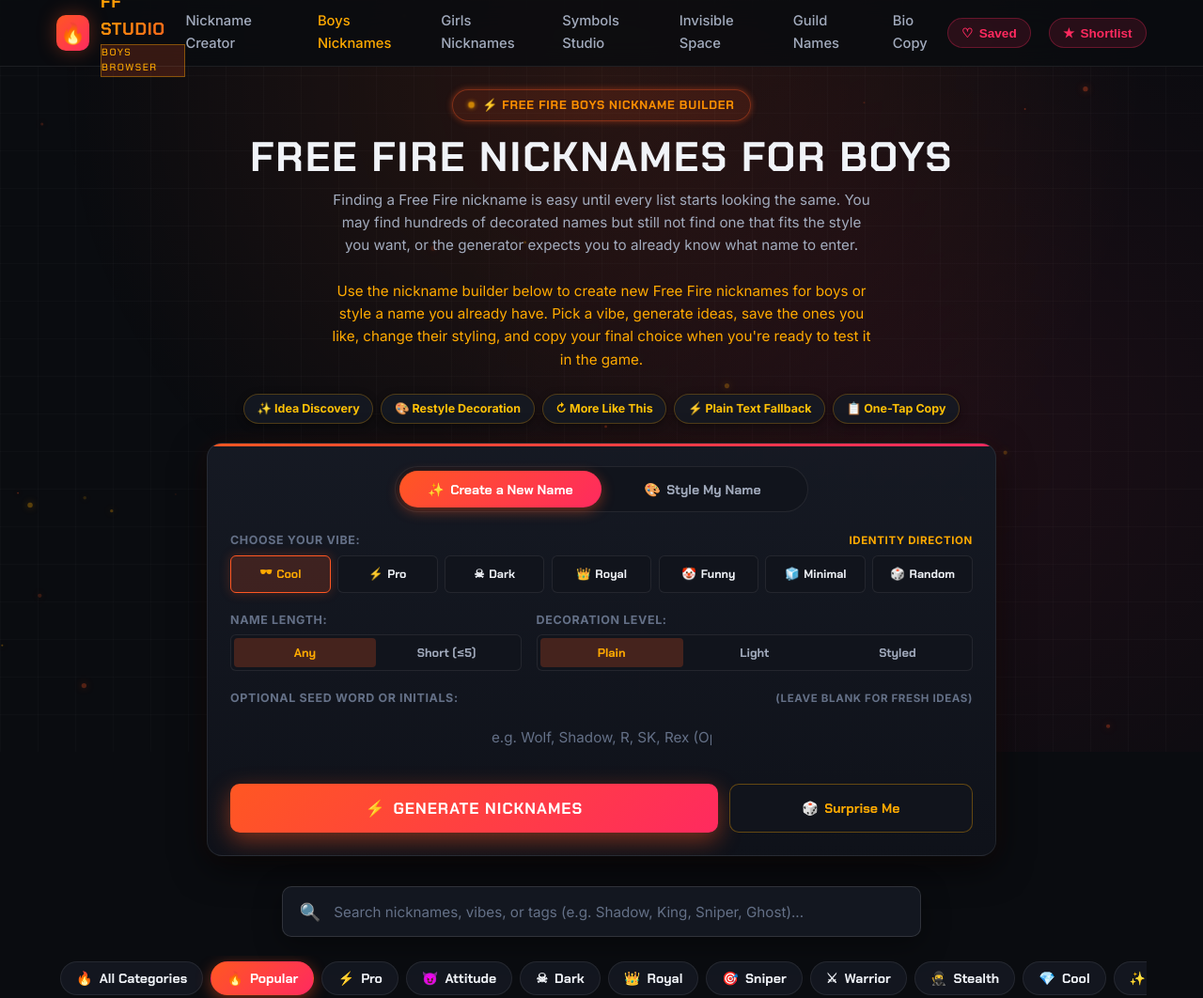
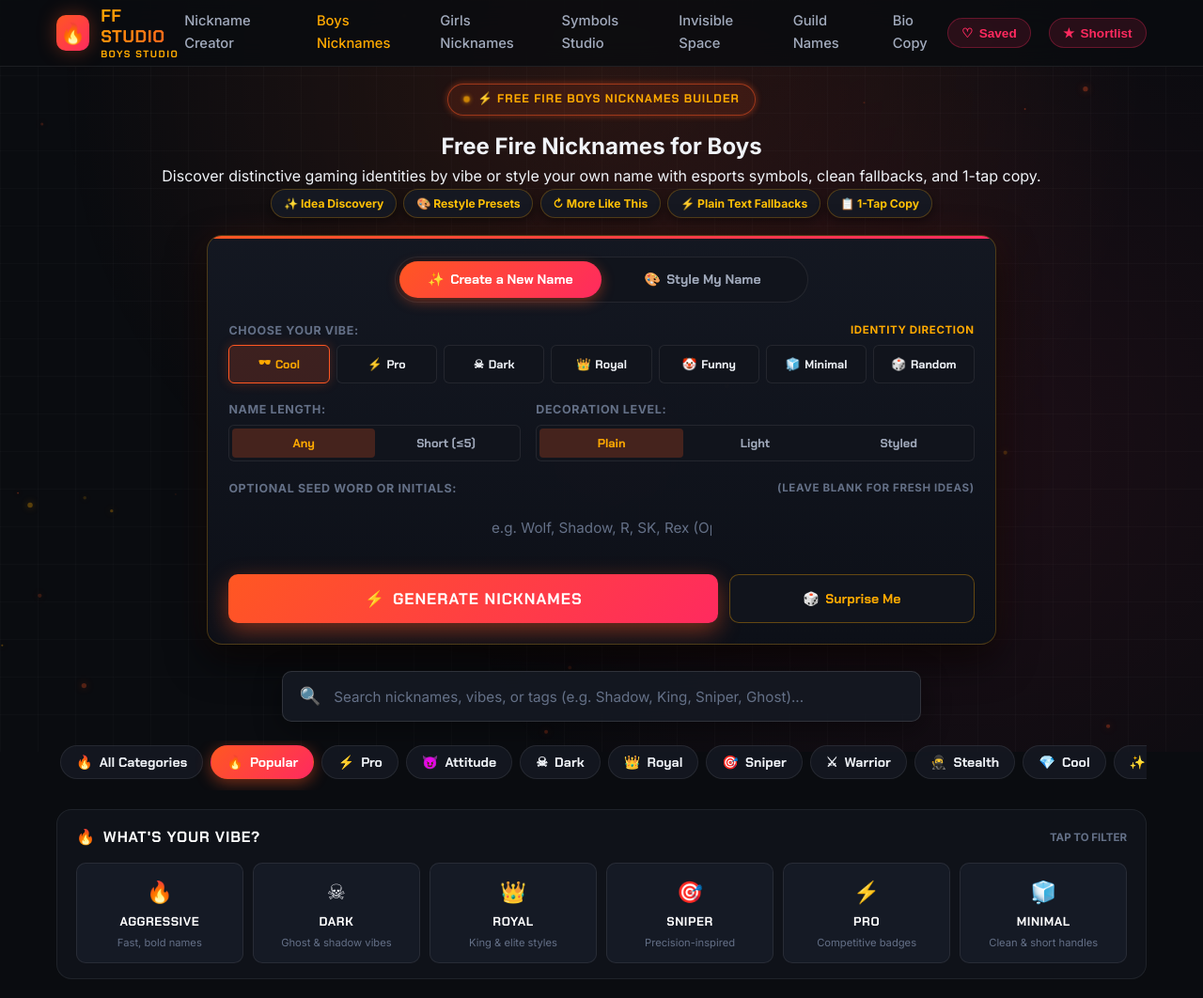
Before and after one commit to infowebpostpro-afk/freefire, a plain HTML site: page free-fire-nicknames-for-boys/index.html in a window 1280 px wide. Shown: the top 1062 px of the page at 94% size. Drawn offline with Linux system fonts and the light colour scheme.

Commit message:
style(boys-hero): redesign UI/UX hero section for above-the-fold builder visibility and clean branding

```diff
--- a/css/style.css
+++ b/css/style.css
@@ -165,10 +165,12 @@ body {
   font-size: 1.15rem;
   font-weight: 800;
   letter-spacing: 0.5px;
+  line-height: 1.2;
   text-transform: uppercase;
   background: var(--fire-gradient-gold);
   -webkit-background-clip: text;
   -webkit-text-fill-color: transparent;
+  padding-top: 2px;
 }
 
 .brand-badge {
--- a/free-fire-nicknames-for-boys/css/boys-browser.css
+++ b/free-fire-nicknames-for-boys/css/boys-browser.css
@@ -14,48 +14,11 @@
 
 /* Header Badge */
 .brand-badge.boys-badge {
-  background: rgba(255, 87, 34, 0.18);
-  color: #ffaa00;
-  border: 1px solid rgba(255, 170, 0, 0.4);
-}
-
-/* Hero Section */
-.boys-hero {
-  padding: 1.75rem 0 1rem;
-  text-align: center;
-}
-
-.hero-pill-badge {
-  display: inline-flex;
-  align-items: center;
-  gap: 0.5rem;
-  padding: 0.35rem 1rem;
-  background: rgba(255, 87, 34, 0.12);
-  border: 1px solid rgba(255, 87, 34, 0.35);
-  border-radius: var(--radius-pill);
-  font-size: 0.8rem;
-  font-weight: 700;
-  color: #ff9100;
-  letter-spacing: 0.06em;
-  text-transform: uppercase;
-  margin-bottom: 0.85rem;
-}
-
-.boys-hero-title {
-  font-family: var(--font-gaming);
-  font-size: clamp(1.85rem, 4.5vw, 2.75rem);
-  font-weight: 800;
-  text-transform: uppercase;
-  letter-spacing: 0.04em;
-  line-height: 1.15;
-  margin-bottom: 0.5rem;
-}
-
-.boys-hero-subtitle {
-  color: var(--text-med);
-  font-size: 0.95rem;
-  max-width: 580px;
-  margin: 0 auto 1.5rem;
+  color: #ffaa00;
+  font-weight: 700;
+  letter-spacing: 1.5px;
+  background: none;
+  border: none;
 }
 
 /* Search Bar & Auto-Suggestions */
@@ -1368,7 +1331,7 @@
    =================================================================== */
 
 .boys-hero {
-  padding: 1.5rem 0 1.25rem;
+  padding: 1.15rem 0 0.5rem;
   text-align: center;
   position: relative;
 }
@@ -1376,15 +1339,15 @@
 .boys-hero::before {
   content: '';
   position: absolute;
-  top: 50%;
+  top: 40%;
   left: 50%;
   transform: translate(-50%, -50%);
-  width: 500px;
-  height: 240px;
-  background: radial-gradient(circle, rgba(255, 87, 34, 0.15) 0%, rgba(255, 170, 0, 0.05) 50%, transparent 80%);
+  width: 600px;
+  height: 260px;
+  background: radial-gradient(circle, rgba(255, 87, 34, 0.18) 0%, rgba(255, 170, 0, 0.06) 50%, transparent 80%);
   pointer-events: none;
   z-index: -1;
-  filter: blur(40px);
+  filter: blur(45px);
 }
 
 .pulse-dot {
@@ -1406,17 +1369,17 @@
   display: flex;
   justify-content: center;
   flex-wrap: wrap;
-  gap: 0.5rem;
-  margin: 0 auto 1.25rem;
-  max-width: 800px;
+  gap: 0.45rem;
+  margin: 0 auto 1.15rem;
+  max-width: 820px;
 }
 
 .hero-feat-pill {
-  background: rgba(22, 26, 36, 0.85);
+  background: rgba(22, 26, 36, 0.9);
   border: 1px solid rgba(255, 170, 0, 0.25);
   border-radius: var(--radius-pill);
-  padding: 0.32rem 0.85rem;
-  font-size: 0.78rem;
+  padding: 0.3rem 0.8rem;
+  font-size: 0.76rem;
   font-weight: 700;
   color: #ffc107;
   backdrop-filter: blur(8px);
@@ -1424,25 +1387,26 @@
   align-items: center;
   gap: 0.35rem;
   transition: var(--transition-fast);
-  box-shadow: 0 2px 8px rgba(0, 0, 0, 0.4);
+  box-shadow: 0 4px 12px rgba(0, 0, 0, 0.4);
 }
 
 .hero-feat-pill:hover {
   border-color: #ffaa00;
-  background: rgba(255, 170, 0, 0.15);
+  background: rgba(255, 170, 0, 0.2);
   transform: translateY(-1px);
   color: #fff;
+  box-shadow: 0 4px 16px rgba(255, 170, 0, 0.3);
 }
 
 /* Builder Card Container */
 .boys-builder-card {
-  background: linear-gradient(180deg, rgba(22, 26, 36, 0.97) 0%, rgba(15, 18, 26, 0.99) 100%);
-  border: 1px solid var(--border-subtle);
+  background: linear-gradient(180deg, rgba(20, 24, 34, 0.98) 0%, rgba(13, 16, 24, 0.99) 100%);
+  border: 1px solid rgba(255, 170, 0, 0.25);
   border-radius: var(--radius-lg);
-  padding: 1.5rem;
+  padding: 1.35rem 1.4rem;
   max-width: 840px;
-  margin: 0 auto 2rem;
-  box-shadow: 0 12px 36px rgba(0, 0, 0, 0.65), 0 0 25px rgba(255, 87, 34, 0.08);
+  margin: 0 auto 1.75rem;
+  box-shadow: 0 16px 40px rgba(0, 0, 0, 0.7), 0 0 35px rgba(255, 87, 34, 0.1);
   position: relative;
   overflow: hidden;
 }
--- a/free-fire-nicknames-for-boys/index.html
+++ b/free-fire-nicknames-for-boys/index.html
@@ -119,7 +119,7 @@
           <div class="brand-icon">🔥</div>
           <div class="brand-text">
             <span class="brand-title">FF Studio</span>
-            <span class="brand-badge boys-badge">Boys Browser</span>
+            <span class="brand-badge boys-badge">Boys Studio</span>
           </div>
         </a>
 
@@ -155,8 +155,8 @@
       <!-- Hero Header -->
       <section class="boys-hero">
         <div class="hero-pill-badge">
-          <div class="pulse-dot"></div>
-          <span>⚡ FREE FIRE BOYS NICKNAME BUILDER</span>
+          <span class="pulse-dot"></span>
+          <span>⚡ FREE FIRE BOYS NICKNAMES BUILDER</span>
         </div>
 
         <h1 class="boys-hero-title">
@@ -164,19 +164,16 @@
         </h1>
 
         <p class="boys-hero-subtitle">
-          Finding a Free Fire nickname is easy until every list starts looking the same. You may find hundreds of decorated names but still not find one that fits the style you want, or the generator expects you to already know what name to enter.
-        </p>
-        <p class="boys-hero-subtitle" style="margin-top: 0.35rem; color: #ffaa00; font-size: 0.95rem;">
-          Use the nickname builder below to create new Free Fire nicknames for boys or style a name you already have. Pick a vibe, generate ideas, save the ones you like, change their styling, and copy your final choice when you're ready to test it in the game.
+          Discover distinctive gaming identities by vibe or style your own name with esports symbols, clean fallbacks, and 1-tap copy.
         </p>
 
         <!-- Feature Micro-Pills -->
         <div class="hero-feature-pills">
           <span class="hero-feat-pill">✨ Idea Discovery</span>
-          <span class="hero-feat-pill">🎨 Restyle Decoration</span>
+          <span class="hero-feat-pill">🎨 Restyle Presets</span>
           <span class="hero-feat-pill">↻ More Like This</span>
-          <span class="hero-feat-pill">⚡ Plain Text Fallback</span>
-          <span class="hero-feat-pill">📋 One-Tap Copy</span>
+          <span class="hero-feat-pill">⚡ Plain Text Fallbacks</span>
+          <span class="hero-feat-pill">📋 1-Tap Copy</span>
         </div>
 
         <!-- ===================================================================
@@ -486,6 +483,15 @@
            COMPLETE PUBLICATION-READY ARTICLE (Section 19)
            =================================================================== -->
       <article class="boys-article-content">
+        <div class="article-intro-box" style="background: rgba(22, 26, 36, 0.6); border-left: 3px solid #ffaa00; border-radius: 6px; padding: 1.25rem 1.5rem; margin-bottom: 2rem;">
+          <p style="margin-bottom: 0.65rem; color: #fff; font-size: 1.05rem;">
+            Finding a Free Fire nickname is easy until every list starts looking the same. You may find hundreds of decorated names but still not find one that fits the style you want, or the generator expects you to already know what name to enter.
+          </p>
+          <p style="margin: 0; color: var(--text-med); font-size: 0.95rem;">
+            Use the nickname builder above to create new Free Fire nicknames for boys or style a name you already have. Pick a vibe, generate ideas, save the ones you like, change their styling, and copy your final choice when you're ready to test it in the game.
+          </p>
+        </div>
+
         <!-- Section: Ideas & Categories -->
         <h2>Free Fire Nickname Ideas for Boys</h2>
         <p>You don't need to know your final nickname before you start.</p>
```
